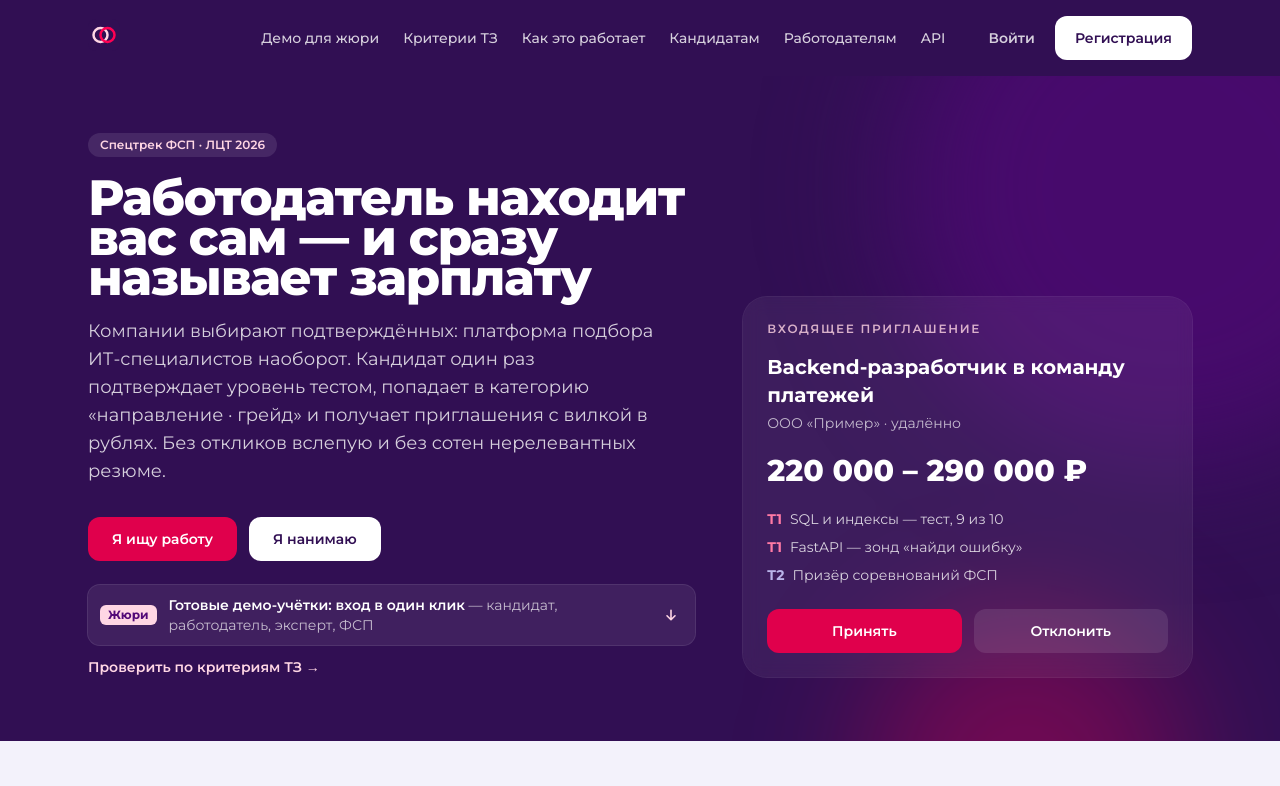
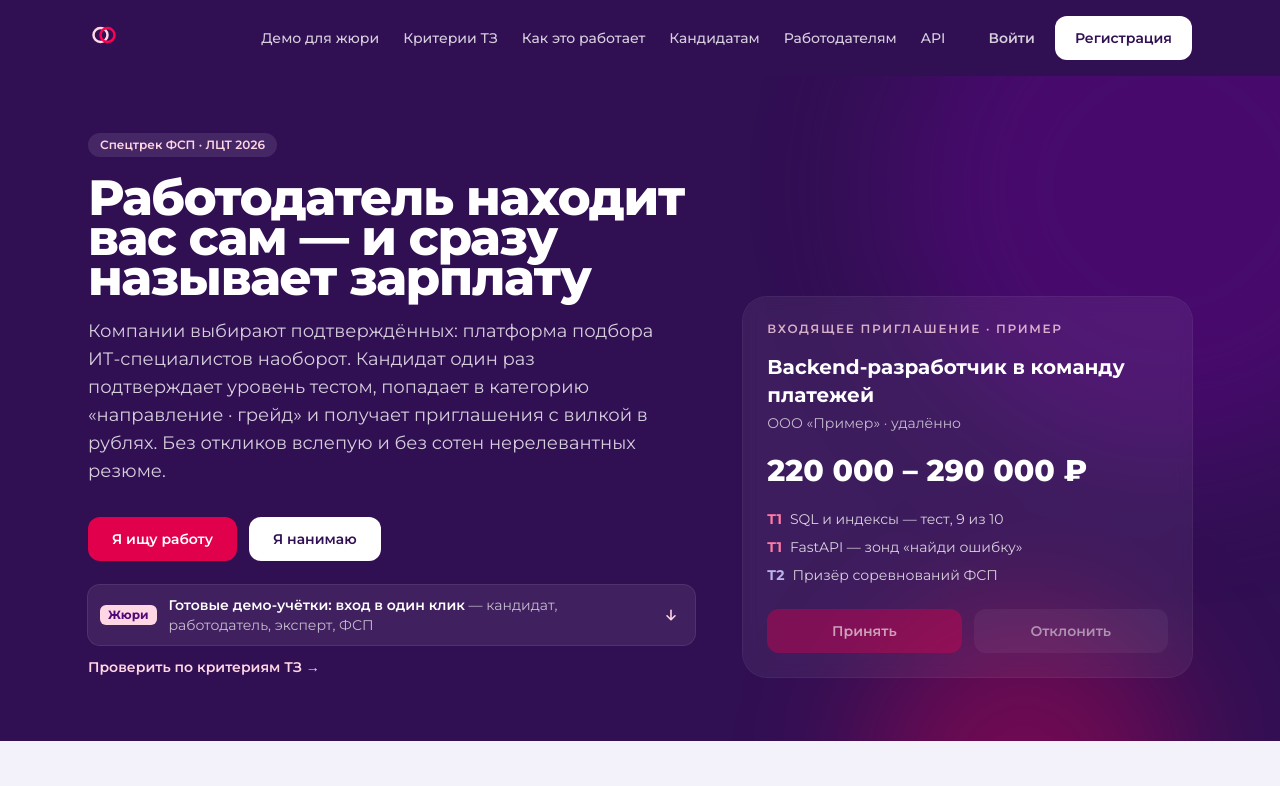
Before and after one commit to neuropeopleteam-afk/draft, a React (Vite) app in the folder frontend/: page / in a window 1280 px wide. Shown: the top 786 px of the page. Built offline with nearby package versions, Linux system fonts and the light colour scheme; no server answers.

Commit message:
FINAL-UX С2-6: герой главной — «Входящее приглашение · пример», кнопки «Принять/Отклонить» макета неактивны

```diff
--- a/frontend/src/pages/Landing.tsx
+++ b/frontend/src/pages/Landing.tsx
@@ -69,7 +69,7 @@ export default function Landing() {
           </div>
 
           <div className="hidden self-end rounded-3xl bg-white/[0.06] p-6 ring-1 ring-white/10 backdrop-blur sm:block" role="figure" aria-label="Пример приглашения">
-            <p className="text-xs font-semibold uppercase tracking-[0.14em] text-brand-blush/80">Входящее приглашение</p>
+            <p className="text-xs font-semibold uppercase tracking-[0.14em] text-brand-blush/80">Входящее приглашение · пример</p>
             <p className="mt-4 text-xl font-bold">Backend-разработчик в команду платежей</p>
             <p className="mt-1 text-sm text-white/70">ООО «Пример» · удалённо</p>
             <p className="mt-5 text-3xl font-extrabold text-white">{"220\u00A0000\u00A0– 290\u00A0000\u00A0₽"}</p>
@@ -79,8 +79,9 @@ export default function Landing() {
               <li className="flex gap-2"><span className="font-bold text-[#B9B4EA]">T2</span> Призёр соревнований ФСП</li>
             </ul>
             <div className="mt-6 grid grid-cols-2 gap-3">
-              <span className="btn bg-brand-strong text-white" aria-hidden="true">Принять</span>
-              <span className="btn bg-white/10 text-white" aria-hidden="true">Отклонить</span>
+              {/* С2 №6: макет — кнопки неактивны, чтобы первый клик эксперта не уходил «в никуда» */}
+              <span className="btn pointer-events-none cursor-default bg-brand-strong/40 text-white/60" aria-hidden="true">Принять</span>
+              <span className="btn pointer-events-none cursor-default bg-white/5 text-white/50" aria-hidden="true">Отклонить</span>
             </div>
           </div>
         </div>
```
